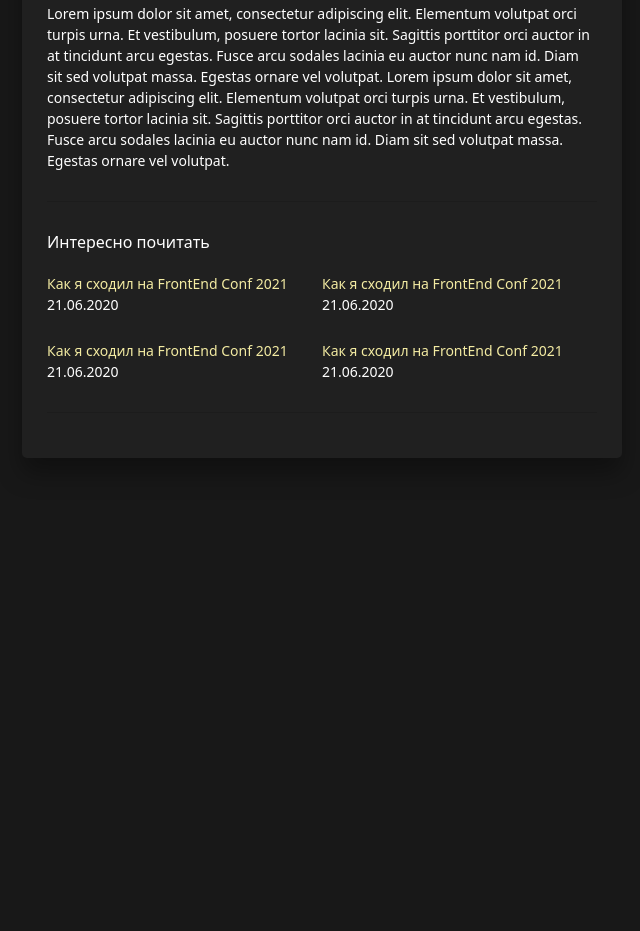
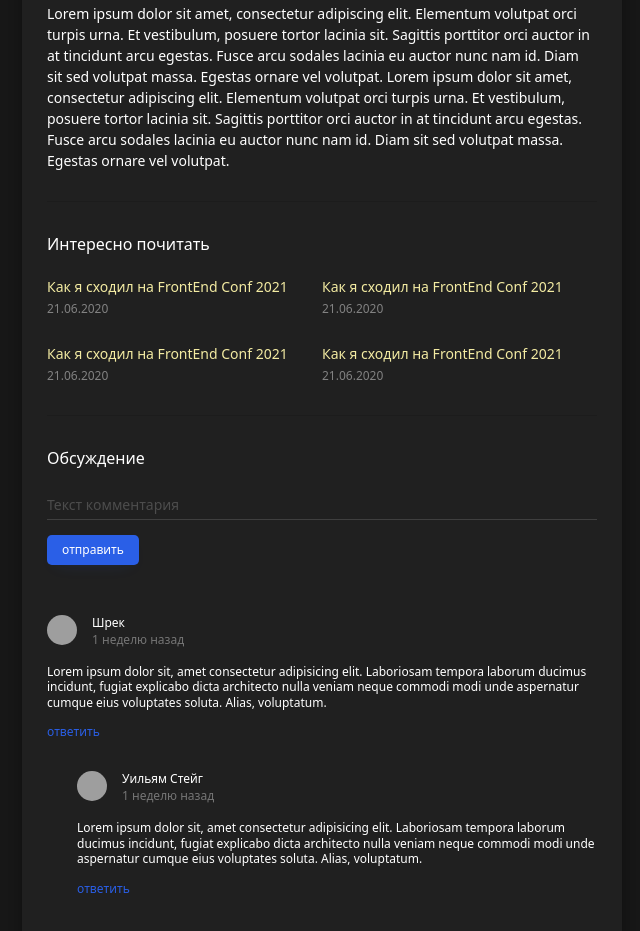
Before and after one commit to Lindao111/Personal-blog, a website: page src/post.html in a window 1280 px wide. Shown: the part 741-1672 px from the top of the page, without its empty margins (468-1108 px from the left). Before the commit the page ends 1309 px from the top, so only its background shows below. Drawn offline with nearby package versions, Linux system fonts and the light colour scheme; files that its build step writes are made by us from their sources; grey boxes are pictures that could not be loaded.

Commit message:
seccond commit

```diff
--- a/src/assets/scss/Blocks/btn.scss
+++ b/src/assets/scss/Blocks/btn.scss
@@ -32,4 +32,11 @@
             background-color: darken($color: $blue, $amount: 5);
         }
     }
+
+        &--rounded {
+            border-radius: 0.41em;
+        }
+        &--sm {
+            padding: 0.7em 1.25em ;
+        }
 }
--- /dev/null
+++ b/src/assets/scss/Blocks/comments.scss
@@ -0,0 +1,68 @@
+.comments {
+    margin-top: 5rem;
+
+
+}
+
+.comments__item {
+    margin-bottom: 3rem;
+
+    > .comments {
+        padding-left: 3rem;
+        margin-top: 3rem;
+    }
+}
+.comments__header {
+    display: flex;
+    margin-bottom: 1.5rem;
+
+}
+
+.comments__avatar {
+    display: block;
+    width: 3rem;
+    height: 3rem;
+    border-radius: 50%;
+
+}
+
+.comments__author {
+    flex-grow: 1;
+    padding-left: 1.5rem;
+    font-size: 1.2rem;
+    line-height: 1.4;
+}
+
+.comments__name {
+    color: $white;
+    font-weight: 500;
+}
+
+.comments__pubdate {
+    color: #757575;
+}
+.comments__text {
+    margin-bottom: 1rem;
+    line-height: 1.3;
+
+    font-size: 1.2rem;
+    color: $white;
+}
+
+.comments__reply {
+    padding: 0;
+
+    background: none;
+    border: none;
+    cursor: pointer;
+
+    font-family: inherit;
+    font-size: 1.2rem;
+    line-height: 1.1;
+    color: $blue;
+
+    &:hover {
+        text-decoration: underline;
+
+    }
+}
--- /dev/null
+++ b/src/assets/scss/Blocks/forms.scss
@@ -0,0 +1,46 @@
+.form__group {
+    margin-bottom: 1.5rem;
+    position: relative;
+}
+.form__control {
+    display: block;
+    width: 100%;
+    padding: .5rem 0;
+
+    background: none;
+    border: none;
+    border-radius: none;
+    box-shadow: none;
+    border-bottom: 1px solid #3f3f3f ;
+
+    font-family: inherit;
+    font-size: 1.4rem;
+    color: $white;
+
+    &::placeholder {
+        color: rgba($color: $white, $alpha: .20);
+    }
+
+    &:focus + .form__line {
+        width: 100%;
+    }
+
+    &--textarea {
+        height: 30px;
+        overflow: hidden;
+        resize: none;
+    }
+}
+
+.form__line {
+    width: 0;
+    height: 1px;
+
+    background-color: $blue;
+
+    position: absolute;
+    left: 0;
+    bottom: 0;
+    z-index: 1;
+    transition: width .2s linear;
+}
--- a/src/assets/scss/Blocks/post.scss
+++ b/src/assets/scss/Blocks/post.scss
@@ -41,6 +41,16 @@
         margin-bottom: 0;
     }
 }
+
+.post__subtitle {
+    font-size: 1.6rem;
+    color: $white;
+    font-weight: 500;
+
+    margin-top: 3rem;
+    margin-bottom: 2rem;
+}
+
 .post__description {
     font-size: 14px;
     color: #D2D2D2;
--- a/src/assets/scss/Blocks/related.scss
+++ b/src/assets/scss/Blocks/related.scss
@@ -1,14 +1,9 @@
 .related {
     border-bottom: 1px solid #1c1c1c;
-    padding: 3rem 0 .5rem;
+
+    padding-bottom: .5rem;
 }
-.related__title {
-    font-size: 1.6rem;
-    color: $white;
-    line-height: 1.3;
-    font-weight: 500;
-    margin-bottom: 2rem;
-}
+
 .related__list {
 display: flex;
 flex-wrap: wrap;
@@ -22,8 +17,16 @@ flex-wrap: wrap;
     font-size: 1.4rem;
     color: #F3EBA2;
     font-weight: 500;
+    text-overflow: ellipsis;
+    overflow: hidden;
+    white-space: nowrap;
 
     a {
         color: inherit;
     }
 }
+
+.related__list-date {
+    font-size: 1.2rem;
+    color: #828282;
+}
--- a/src/assets/scss/style.scss
+++ b/src/assets/scss/style.scss
@@ -43,3 +43,5 @@ a {
 @import "blocks/embed.scss";
 @import "blocks/pagination.scss";
 @import "blocks/related.scss";
+@import "blocks/comments.scss";
+@import "blocks/forms.scss";
--- a/src/post.html
+++ b/src/post.html
@@ -39,7 +39,7 @@ title: post
         </p>
     </div>  <!--post__text-->
     <div class="related">
-        <h3 class="related__title">Интересно почитать</h3>
+        <h3 class="post__subtitle">Интересно почитать</h3>
         <ul class="related__list">
             <li class="related__list-item">
                 <h4 class="related__list-title">
@@ -68,5 +68,52 @@ title: post
         </ul>
 
     </div> <!--/.related-->
+        <h3 class="post__subtitle">Обсуждение</h3>
+
+        <form class="form" action="/" method="post">
+            <div class="form__group">
+            <textarea class="form__control form__control--textarea" name="comment-text" placeholder="Текст комментария"></textarea>
+            <span class="form__line"></span>
+        </div>
+            <button class="btn btn--blue btn--rounded btn--sm" type="submit">отправить</button>
+        </form>
+
+
+
+        <ul class="comments">
+            <li class="comments__item">
+                <div class="comments__header">
+                    <img class="comments__avatar" src="https://encrypted-tbn0.gstatic.com/images?q=tbn:ANd9GcSX4UBas0J-qiNBiWjJC-dgGAn7Xon2sLfOIw&usqp=CAU" alt="">
+
+                    <div class="comments__author">
+                        <div class="comments__name">Шрек</div>
+                        <time class="comments__pubdate" datetime="2020-12-21 19:21">1 неделю назад</time>
+                    </div>
+                </div>
+                <div class="comments__text">
+                    Lorem ipsum dolor sit, amet consectetur adipisicing elit. Laboriosam tempora laborum ducimus incidunt, fugiat explicabo dicta architecto nulla veniam neque commodi modi unde aspernatur cumque eius voluptates soluta. Alias, voluptatum.
+                </div>
+                <button class="comments__reply" type="button" >ответить</button>
+
+
+
+                <ul class="comments">
+                    <li class="comments__item">
+                        <div class="comments__header">
+                            <img class="comments__avatar" src="https://cdn.britannica.com/89/182989-004-6375A4CC.jpg" alt="">
+
+                            <div class="comments__author">
+                                <div class="comments__name">Уильям Стейг</div>
+                                <time class="comments__pubdate" datetime="2020-12-21 19:21">1 неделю назад</time>
+                            </div>
+                        </div>
+                        <div class="comments__text">
+                            Lorem ipsum dolor sit, amet consectetur adipisicing elit. Laboriosam tempora laborum ducimus incidunt, fugiat explicabo dicta architecto nulla veniam neque commodi modi unde aspernatur cumque eius voluptates soluta. Alias, voluptatum.
+                        </div>
+                        <button class="comments__reply" type="button" >ответить</button>
+                    </li>
+                </ul>
+            </li>
+        </ul>
     </div> <!--post__content-->
 </article> <!--/.post -->
```
Also changed, not shown: dist/assets/css/style.css, dist/assets/css/style.min.css, dist/post.html.
